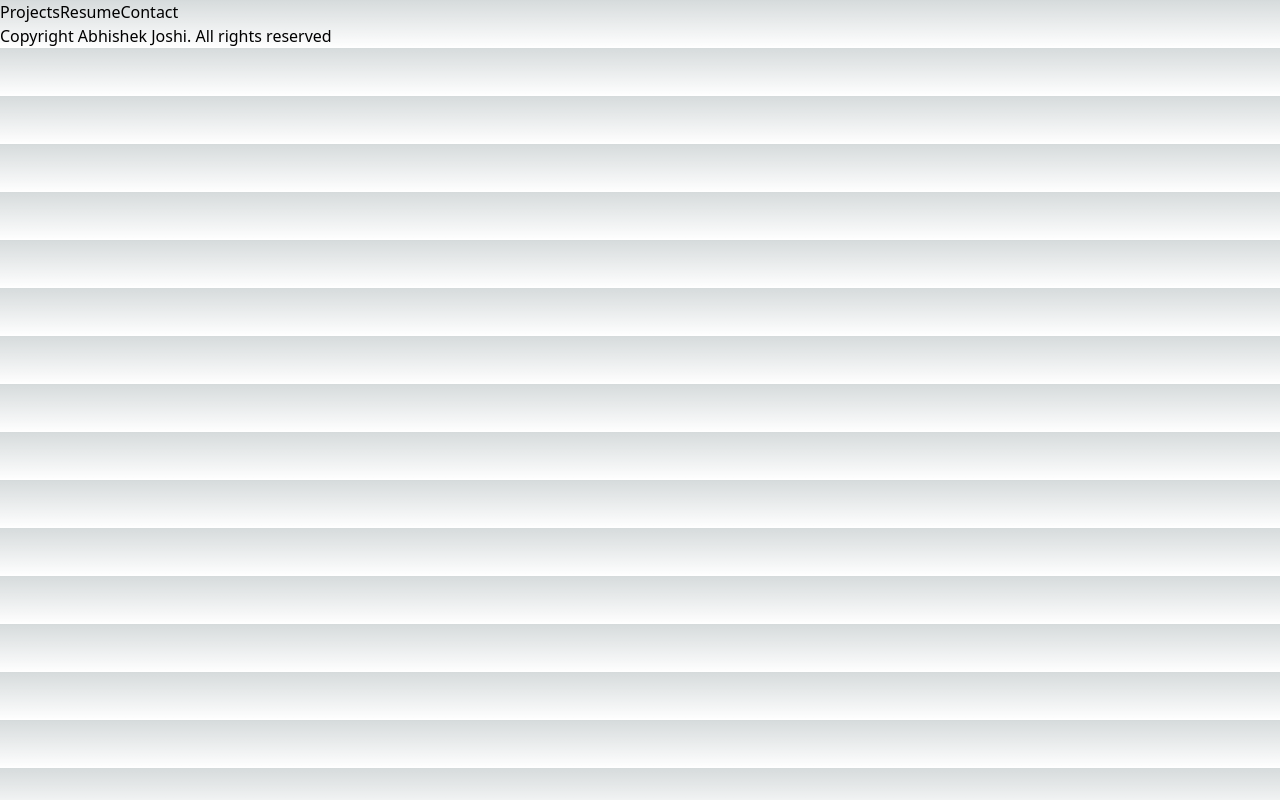
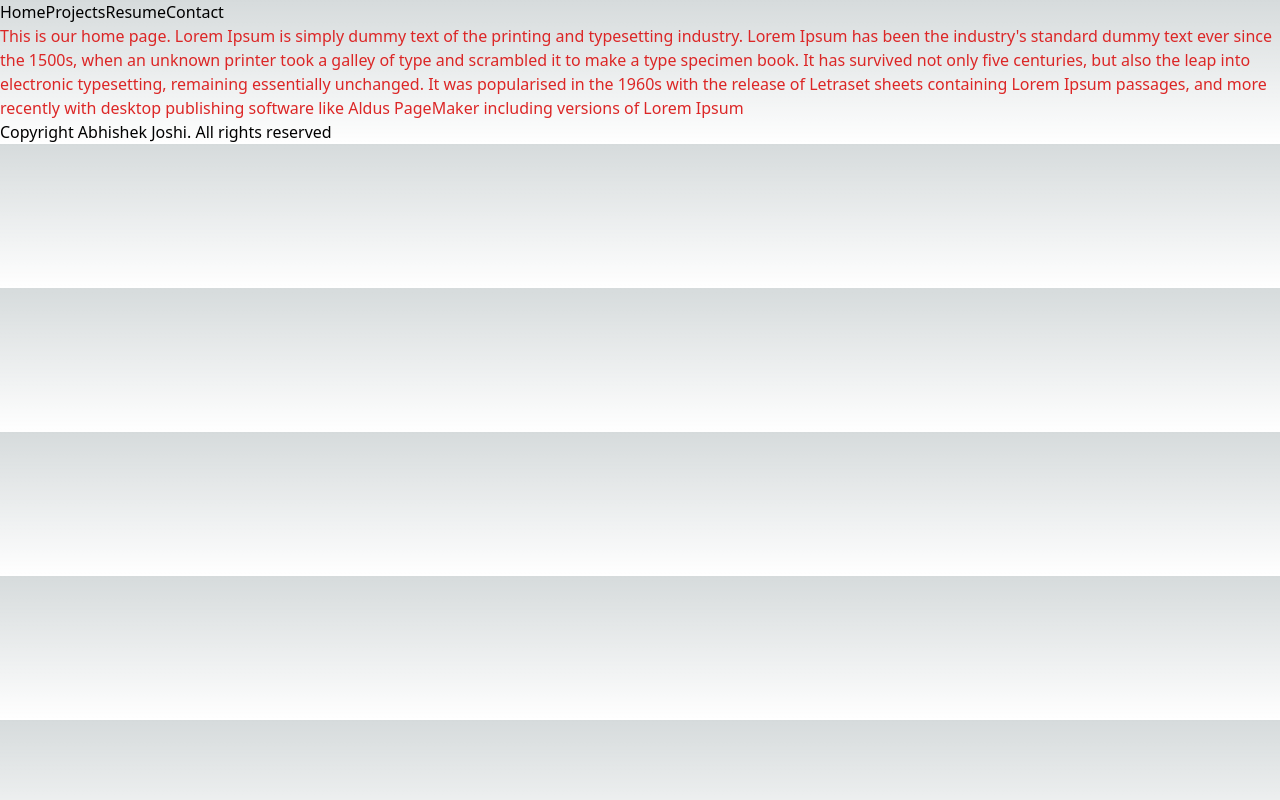
Before and after one commit to AbhishekJ24/fun-with-react, a Next.js app: page /Home in a window 1280 px wide. Before the commit this address had no page. Built offline with nearby package versions, Linux system fonts and the light colour scheme.

Commit message:
Fixed children issue in layout.js and made navigation bar

```diff
--- a/Components/Header.js
+++ b/Components/Header.js
@@ -5,6 +5,7 @@
   return (
     <>
     <div className='flex justify-end gap-16'>
+      <Link href='/Home'>Home</Link>
       <Link href='/Projects'>Projects</Link>
       <Link href='/Resume'>Resume</Link>
       <Link href='/Contact'>Contact</Link>
--- /dev/null
+++ b/app/Home/page.js
@@ -0,0 +1,13 @@
+import React from 'react'
+
+const home = () => {
+    return (
+        <div>
+            <div className='text-red-600'>
+                This is our home page. Lorem Ipsum is simply dummy text of the printing and typesetting industry. Lorem Ipsum has been the industry's standard dummy text ever since the 1500s, when an unknown printer took a galley of type and scrambled it to make a type specimen book. It has survived not only five centuries, but also the leap into electronic typesetting, remaining essentially unchanged. It was popularised in the 1960s with the release of Letraset sheets containing Lorem Ipsum passages, and more recently with desktop publishing software like Aldus PageMaker including versions of Lorem Ipsum
+            </div>
+        </div>
+    )
+}
+
+export default home
--- a/app/Projects/page.js
+++ b/app/Projects/page.js
@@ -3,7 +3,7 @@
 const projects = () => {
   return (
     <div>
-
+      projects
     </div>
   )
 }
--- a/app/layout.js
+++ b/app/layout.js
@@ -7,6 +7,7 @@
     <html lang="en">
       <body>
         <Header/>
+        {children}
         <Footer/>
       </body>
     </html>
```
